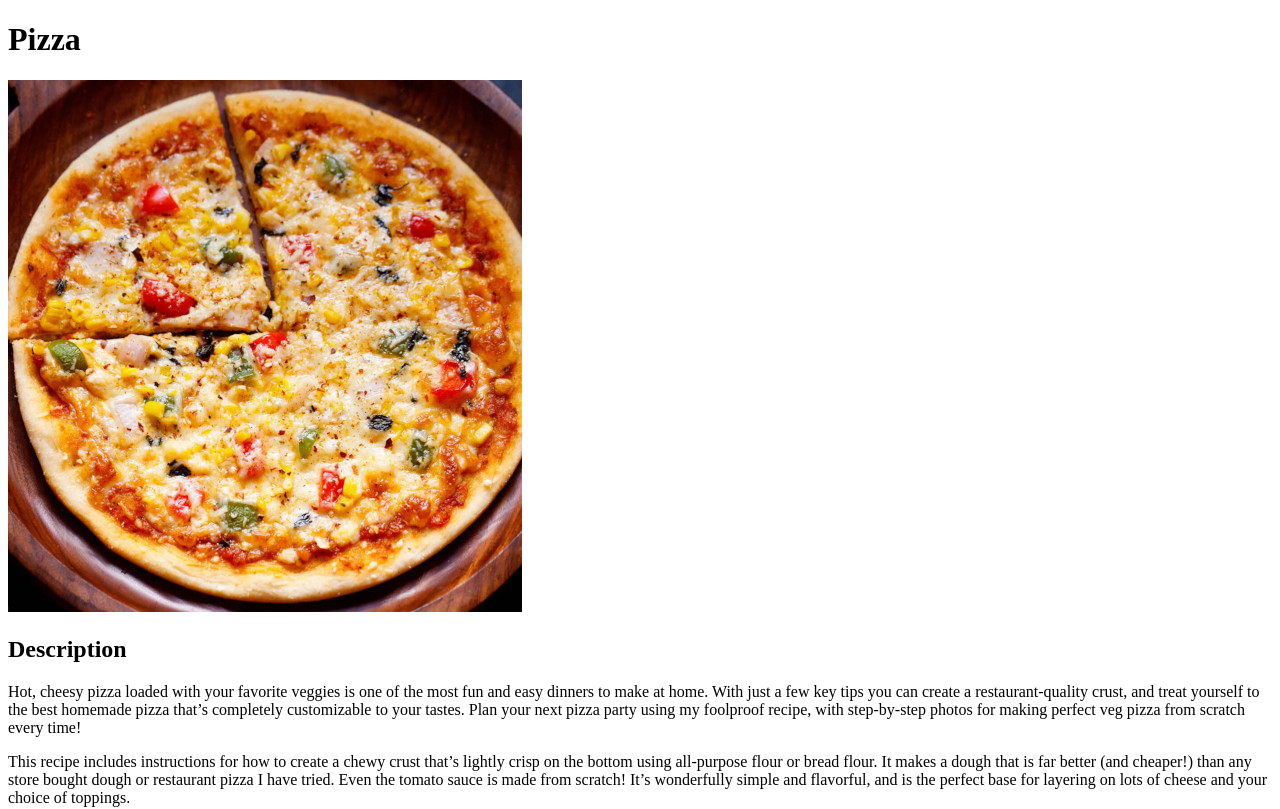
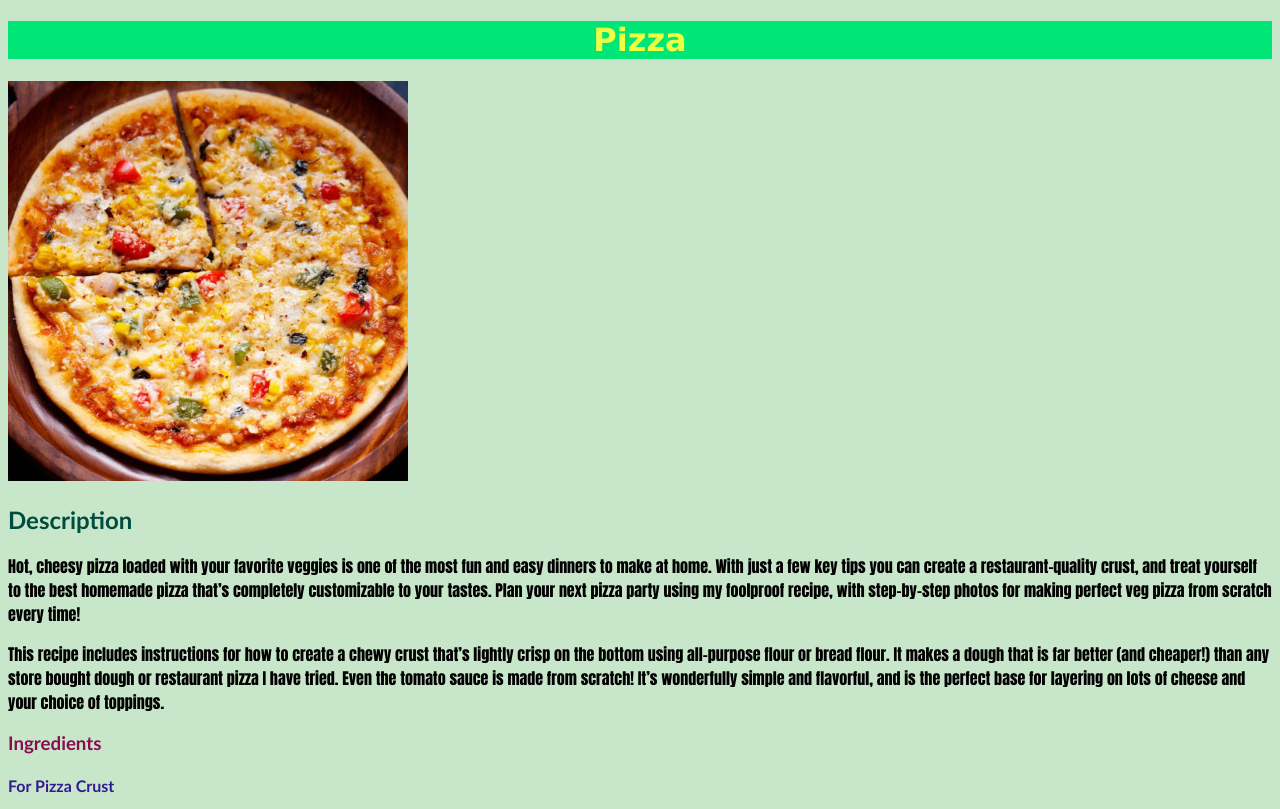
Before and after one commit to rohit121042/odin-recipes, a plain HTML site: page recipes/pizza.html in a window 1280 px wide. Shown: the top 809 px of the page. Drawn offline with Linux system fonts and the light colour scheme.

Commit message:
Added Basic CSS, Background Image/Color to all pages

```diff
--- a/recipes/pizza.html
+++ b/recipes/pizza.html
@@ -6,9 +6,10 @@
     <meta http-equiv="X-UA-Compatible" content="IE=edge">
     <meta name="viewport" content="width=device-width, initial-scale=1.0">
     <title>Pizza Recipe</title>
+    <link rel="Stylesheet" href="../style.css">
 </head>
 
-<body>
+<body bgcolor="C8E6C9">
     <h1>Pizza</h1>
     <img src="../images/pizza.jpg" alt="a tasty pizza">
     <h2>Description</h2>
@@ -22,16 +23,15 @@
         recipe, with step-by-step photos for making perfect veg
         pizza from scratch every time!
     </p>
-        This recipe includes instructions for how to create a chewy
+    <p>    This recipe includes instructions for how to create a chewy
         crust that’s lightly crisp on the bottom using all-purpose
         flour or bread flour. It makes a dough that is far better
         (and cheaper!) than any store bought dough or restaurant pizza
         I have tried. Even the tomato sauce is made from scratch! It’s
         wonderfully simple and flavorful, and is the perfect base for
         layering on lots of cheese and your choice of toppings.
-    <p>
+    </p>
 
-    </p>
     <h3>Ingredients</h3>
     <h4>For Pizza Crust</h4>
     <ul>
--- /dev/null
+++ b/style.css
@@ -0,0 +1,38 @@
+.homeheading, h1 {
+    font-family: Verdana, Geneva, Tahoma, sans-serif;
+    color : #EEFF41;
+    background-color: #00E676;
+    text-align: center;
+}
+
+.homelist {
+    font-family: 'Courier New', Courier, monospace;
+    font-size: 20px;
+    color : #1B5E20;
+    font-weight: bold;
+}
+
+img {
+    width: 400px;
+    height: 400px;
+}
+
+h2 {
+    color: #004D40;
+}
+
+h3 {
+    color: #880E4F;
+}
+
+h4 {
+    color: #311B92;
+}
+
+h2, h3, h4 {
+    font-family: 'Trebuchet MS', 'Lucida Sans Unicode', 'Lucida Grande', 'Lucida Sans', Arial, sans-serif;
+}
+
+li,p {
+    font-family: Impact, Haettenschweiler, 'Arial Narrow Bold', sans-serif;
+}
```
Also changed, not shown: index.html (+4 -3 lines), recipes/aloo-pakora.html (+2 -1 lines), recipes/burger.html (+2 -1 lines), images/background.jpg (added), 1 other file.
